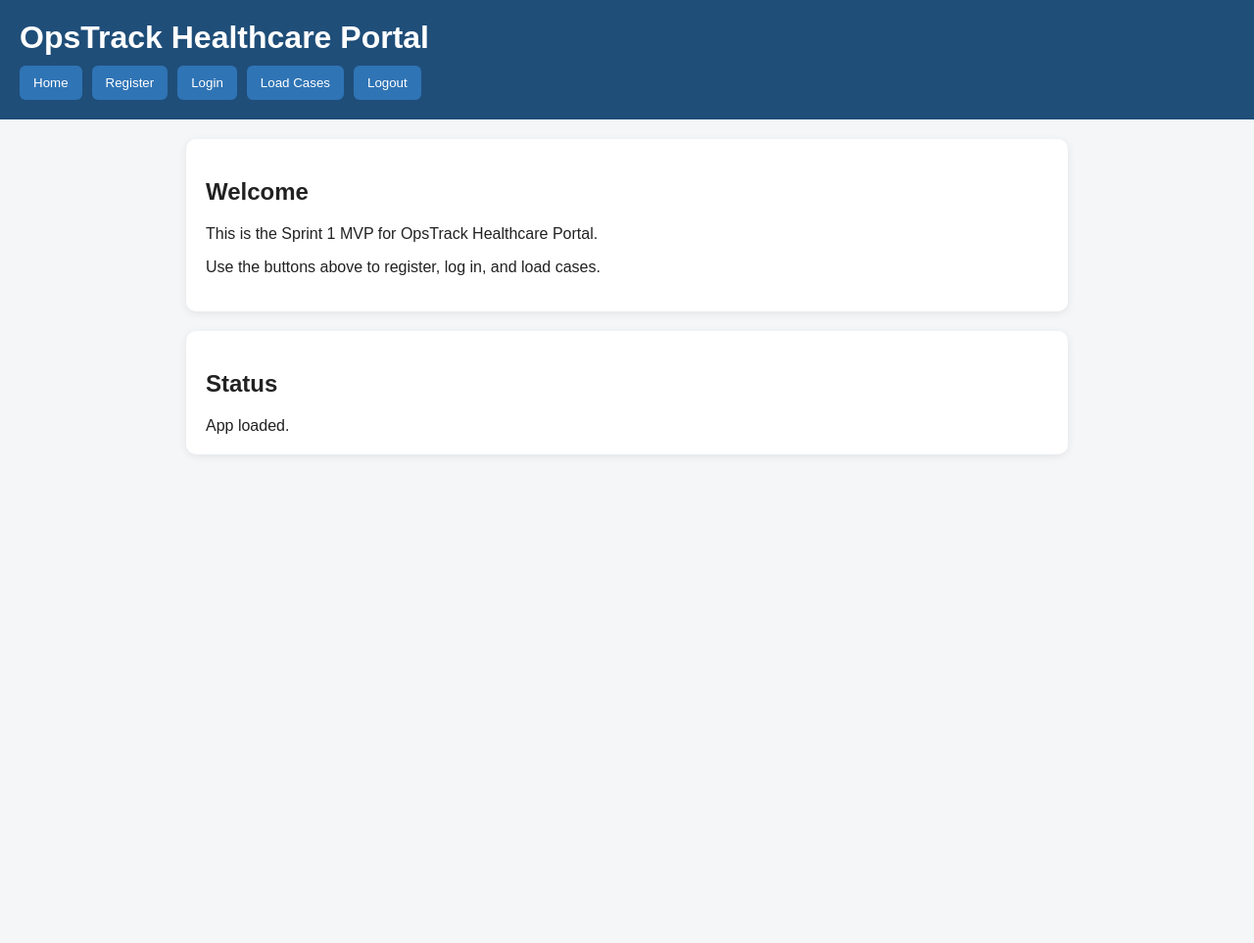
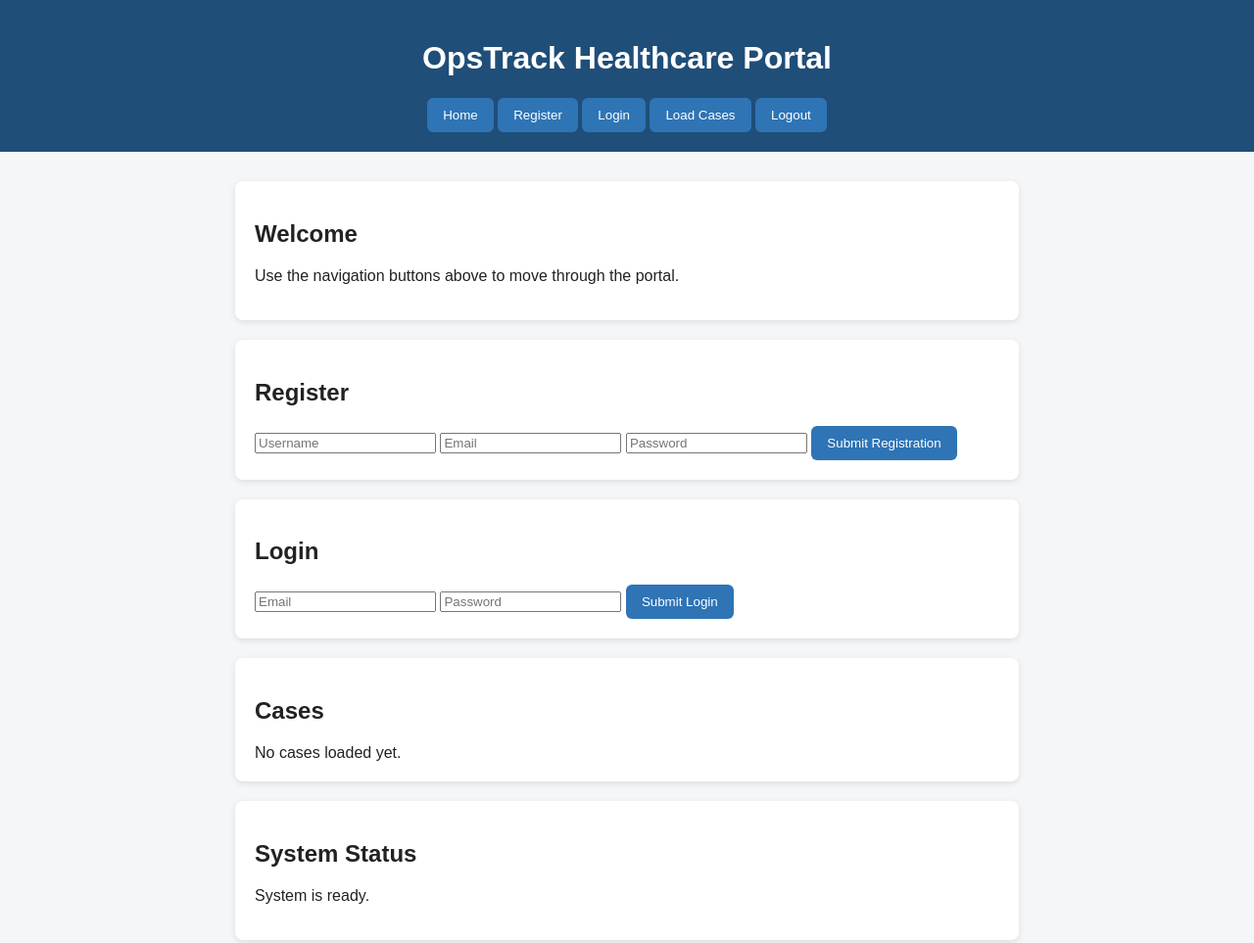
Before and after one commit to SimpsonTiffany/opstrack-healthcare-portal, a plain HTML site: page public/index.html in a window 1280 px wide. Shown: the whole page at 98% size. Before the commit the page ends 800 px from the top, so only its background shows below. Drawn offline with Linux system fonts and the light colour scheme.

Commit message:
Updated frontend to match script functionality

```diff
--- a/app.js
+++ b/app.js
@@ -22,9 +22,8 @@ const PORT = process.env.PORT || 3000;
 
 sequelize.sync().then(() => {
     console.log("Database synced");
+
     app.listen(PORT, () => {
-        console.log(`Server running on port ${PORT}`);
+        console.log("Server running on port " + PORT);
     });
-}).catch((err) => {
-    console.error("Database error:", err);
 });
--- a/public/index.html
+++ b/public/index.html
@@ -23,8 +23,7 @@
     <main>
         <section id="homeSection" class="card">
             <h2>Welcome</h2>
-            <p>This is the Sprint 1 MVP for OpsTrack Healthcare Portal.</p>
-            <p>Use the buttons above to register, log in, and load cases.</p>
+            <p>Use the navigation buttons above to move through the portal.</p>
         </section>
 
         <section id="registerSection" class="card hidden">
@@ -48,8 +47,8 @@
         </section>
 
         <section class="card">
-            <h2>Status</h2>
-            <div id="statusOutput">App loaded.</div>
+            <h2>System Status</h2>
+            <p id="statusOutput">System is ready.</p>
         </section>
     </main>
 
--- a/public/styles.css
+++ b/public/styles.css
@@ -1,67 +1,47 @@
 body {
     font-family: Arial, sans-serif;
     margin: 0;
-    background: #f4f6f8;
+    background-color: #f4f6f8;
     color: #222;
 }
 
 header {
-    background: #1f4e79;
+    background-color: #1f4e79;
     color: white;
     padding: 20px;
-}
-
-header h1 {
-    margin: 0 0 10px 0;
-}
-
-nav {
-    display: flex;
-    gap: 10px;
-    flex-wrap: wrap;
-}
-
-button {
-    padding: 10px 14px;
-    border: none;
-    background: #2f74b5;
-    color: white;
-    cursor: pointer;
-    border-radius: 6px;
-}
-
-button:hover {
-    background: #255d90;
+    text-align: center;
 }
 
 main {
-    padding: 20px;
-    max-width: 900px;
-    margin: auto;
+    max-width: 800px;
+    margin: 30px auto;
+    padding: 0 20px;
 }
 
 .card {
     background: white;
+    border-radius: 8px;
     padding: 20px;
     margin-bottom: 20px;
-    border-radius: 10px;
-    box-shadow: 0 2px 8px rgba(0, 0, 0, 0.08);
+    box-shadow: 0 2px 6px rgba(0, 0, 0, 0.1);
 }
 
-input {
-    display: block;
-    width: 100%;
-    max-width: 400px;
-    margin: 10px 0;
-    padding: 10px;
+.button-group {
+    display: flex;
+    gap: 10px;
+    flex-wrap: wrap;
+    margin-top: 15px;
 }
 
-.hidden {
-    display: none;
+button {
+    background-color: #2f74b5;
+    color: white;
+    border: none;
+    padding: 10px 16px;
+    border-radius: 6px;
+    cursor: pointer;
 }
 
-pre {
-    background: #eee;
-    padding: 10px;
-    overflow-x: auto;
+button:hover {
+    background-color: #255d90;
 }
```
